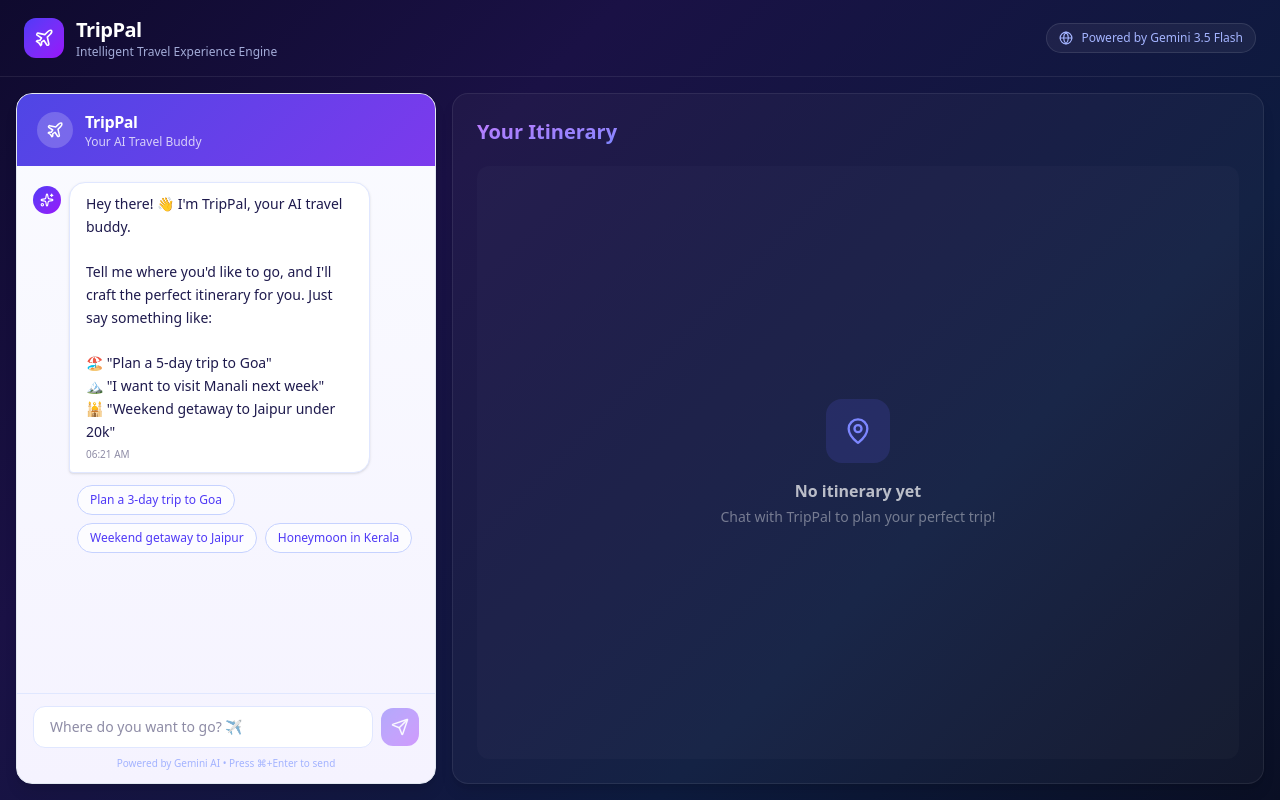
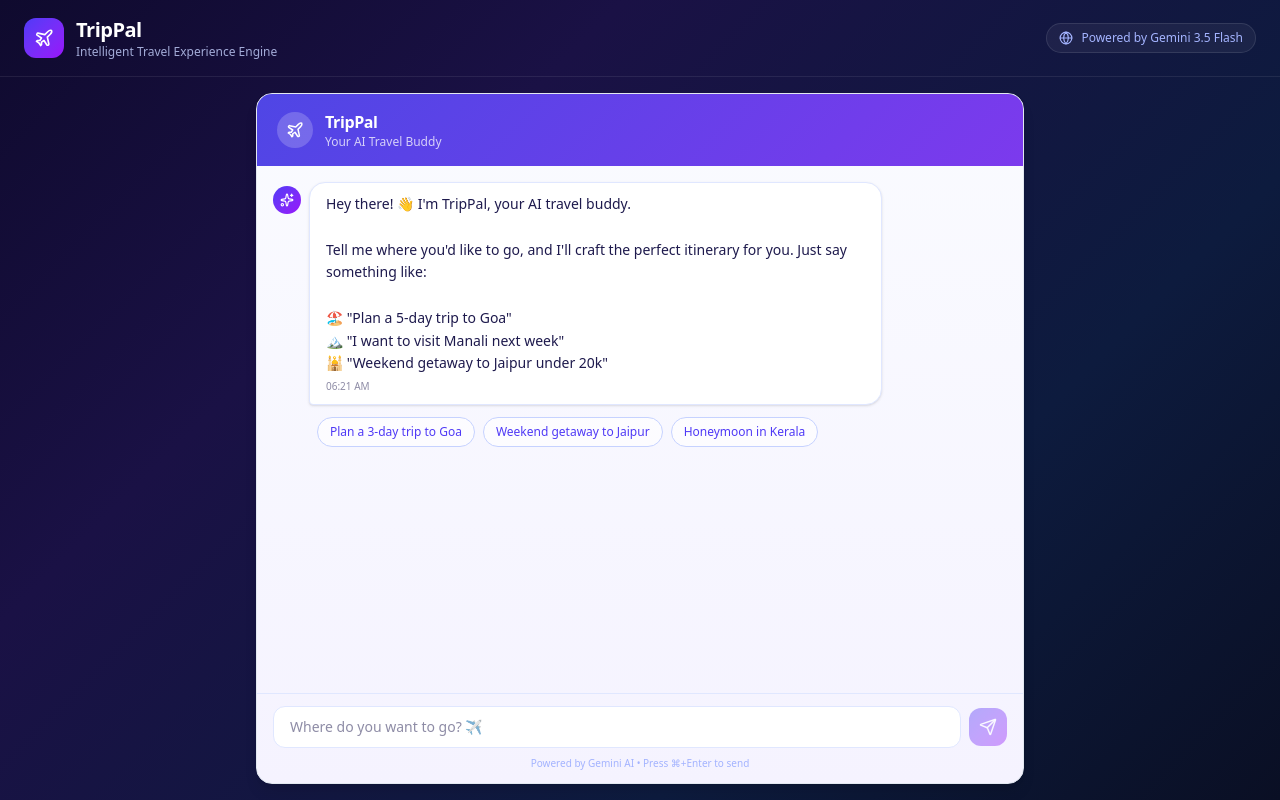
Before and after one commit to harshkatakwar/trippal, a React (Vite) app in the folder frontend/: page / in a window 1280 px wide. Built offline with nearby package versions, Linux system fonts and the light colour scheme.

Commit message:
feat: Centered chat view when itinerary is empty

```diff
--- a/frontend/src/App.tsx
+++ b/frontend/src/App.tsx
@@ -170,8 +170,8 @@ function App() {
       </header>
 
       {/* Main Content */}
-      <main className="flex-1 flex overflow-hidden p-4 gap-4 max-w-[1600px] w-full mx-auto flex-wrap lg:flex-nowrap min-w-[320px]">
-        <div className="w-full lg:w-[420px] flex-shrink-0 flex flex-col h-[600px] lg:h-auto">
+      <main className={`flex-1 flex overflow-hidden p-4 gap-4 w-full mx-auto flex-wrap lg:flex-nowrap min-w-[320px] ${itinerary.length > 0 ? 'max-w-[1600px]' : 'max-w-[800px] justify-center'}`}>
+        <div className={`flex-shrink-0 flex flex-col h-[600px] lg:h-auto transition-all duration-300 ${itinerary.length > 0 ? 'w-full lg:w-[420px]' : 'w-full'}`}>
           <ChatPanel
             messages={messages}
             onSendMessage={handleSendMessage}
@@ -179,7 +179,8 @@ function App() {
           />
         </div>
 
-        <div className="flex-1 flex flex-col min-w-0 h-[600px] lg:h-auto mt-4 lg:mt-0">
+        {itinerary.length > 0 && (
+          <div className="flex-1 flex flex-col min-w-0 h-[600px] lg:h-auto mt-4 lg:mt-0 transition-all duration-300">
             <div className="rounded-2xl shadow-lg h-full flex flex-col p-6 overflow-hidden border" style={{ background: 'rgba(255,255,255,0.03)', borderColor: 'rgba(255,255,255,0.08)' }}>
               <h2 className="text-xl font-bold mb-5 flex-shrink-0 flex items-center gap-2 text-white">
                 <span className="bg-clip-text text-transparent bg-gradient-to-br from-purple-400 to-indigo-400">Your Itinerary</span>
@@ -192,6 +193,7 @@ function App() {
               <ItineraryBuilder itinerary={itinerary} />
             </div>
           </div>
+        )}
       </main>
       <footer className="sr-only">TripPal Application Footer</footer>
     </div>
```
Lines whose indentation alone changed are shown as unchanged.
